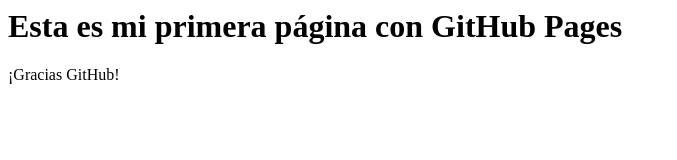
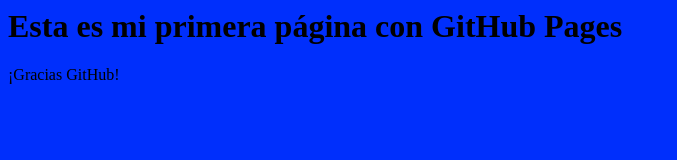
Before and after one commit to eduardofp90/MIT, a plain HTML site: page index.html in a window 1280 px wide. Shown: the whole page, without its empty margins (0-677 px from the left). Drawn offline with Linux system fonts and the light colour scheme.

Commit message:
Update index.html

```diff
--- a/index.html
+++ b/index.html
@@ -1,4 +1,5 @@
 <html>
+<body bgcolor=”#A2F9FC”>
 <h1> Esta es mi primera página con GitHub Pages </h1>
 <p>¡Gracias GitHub!</p>
 </html>
```
